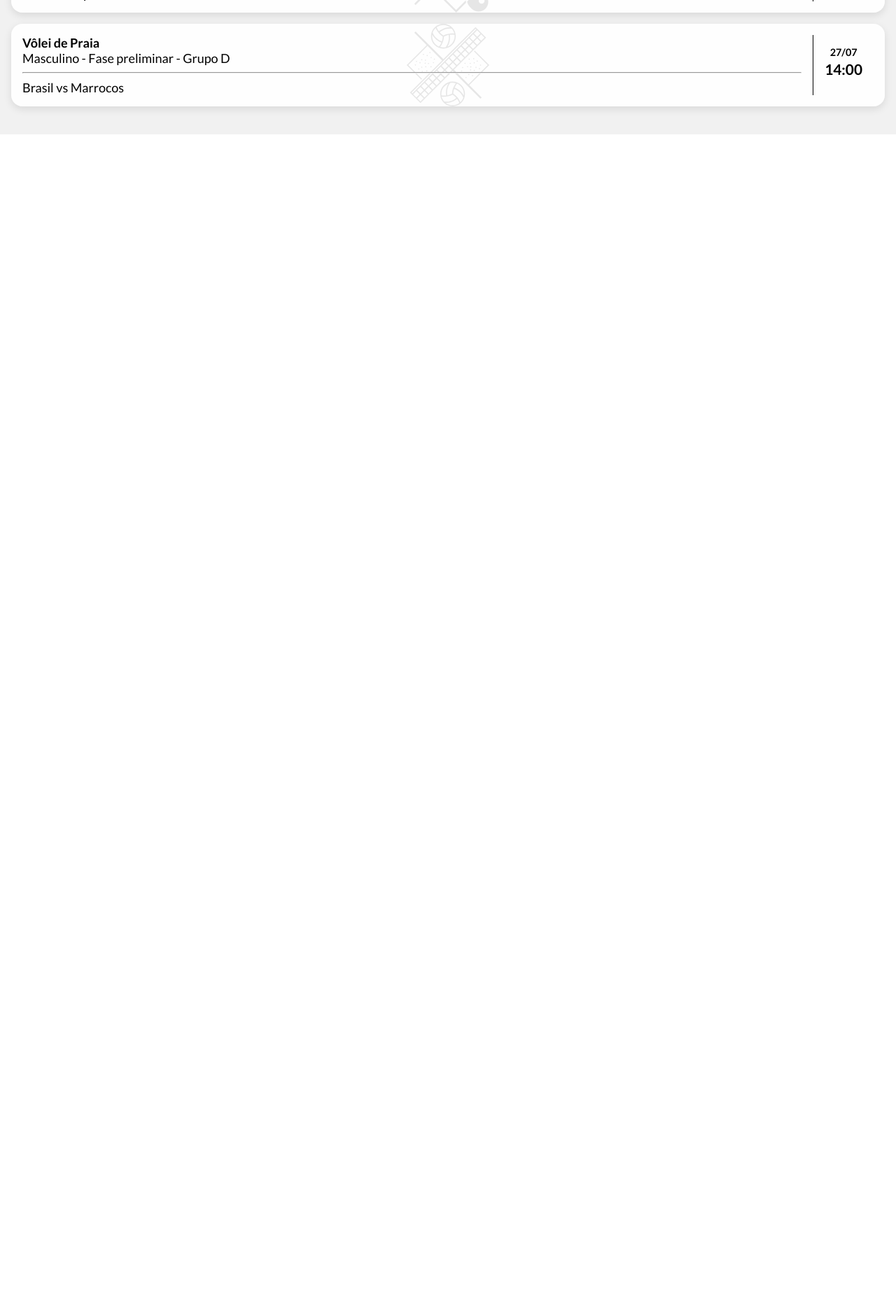
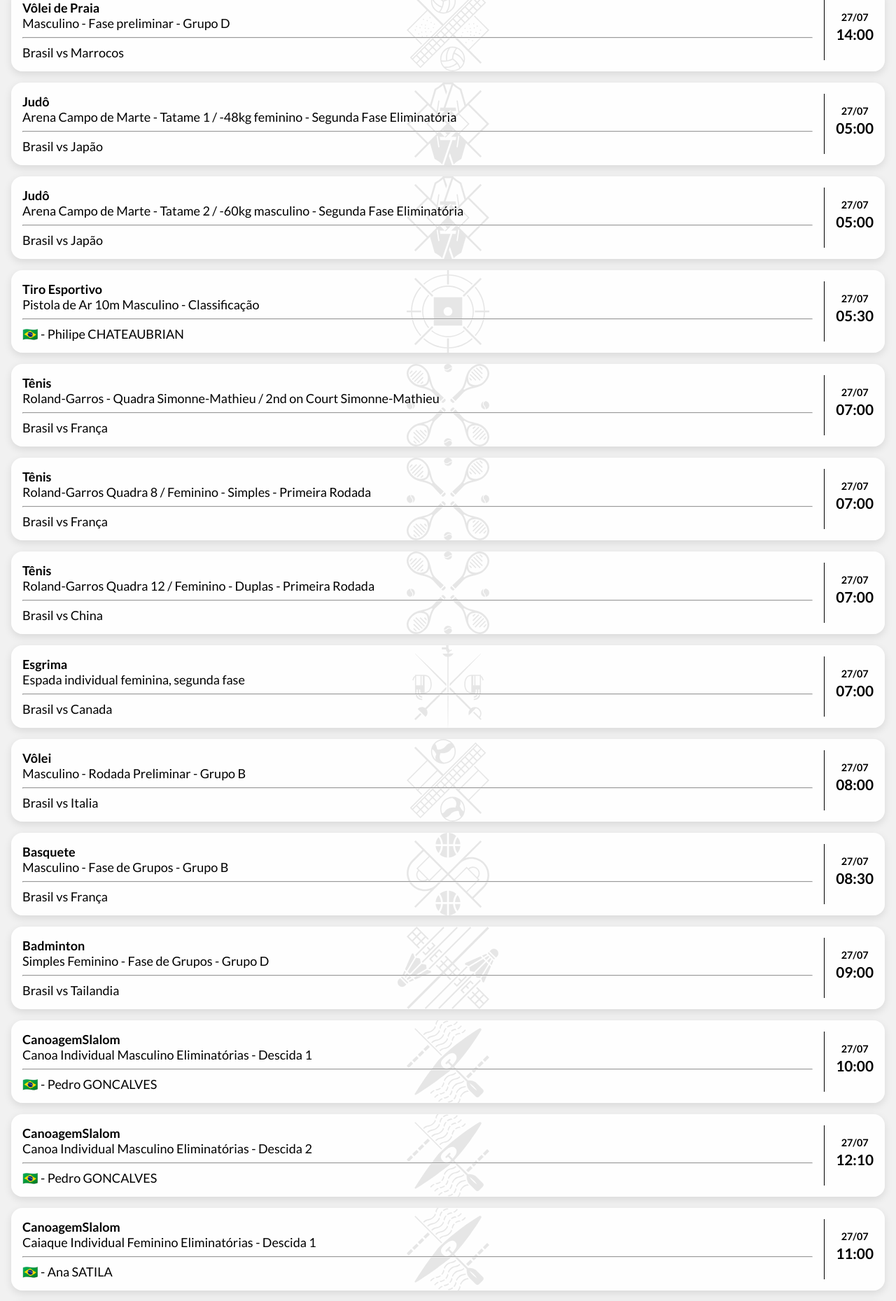
Before and after one commit to josecatalani/olym, a React (Create React App) app: page / in a window 1280 px wide. Shown: the part 800-2659 px from the top of the page at 70% size. Before the commit the page ends 992 px from the top, so only its background shows below. Built offline with nearby package versions, Linux system fonts and the light colour scheme.

Commit message:
feat: more games

```diff
--- a/src/components/Header.css
+++ b/src/components/Header.css
@@ -1,12 +1,3 @@
-.Header input {
-    border: 0;
-    display: block;
-    border-radius: 1rem;
-    padding: 1rem;
-    width: 100%;
-    font-size: 1rem;
-}
-
 .FilterPills {
     padding: 1rem;
     margin-bottom: 0;
--- a/src/components/Listing.css
+++ b/src/components/Listing.css
@@ -22,7 +22,7 @@
 }
 
 .ListingItem > div:last-child {
-    padding: 1rem;
+    padding: 1rem 0 1rem 1rem;
     text-align: center;
     border-left: 1px solid #000;
 }
@@ -40,15 +40,53 @@
     margin: 0;
 }
 
+.ListingItemNotFound {
+    text-align: center;
+
+}
+
 .ListingItem.atletismo {background-image: linear-gradient(rgba(255, 255, 255, 0.9), rgba(255, 255, 255, 0.9)), url(../icons/atletismo.svg);}
+.ListingItem.badminton {background-image: linear-gradient(rgba(255, 255, 255, 0.9), rgba(255, 255, 255, 0.9)), url(../icons/badminton.svg);}
+.ListingItem.basquete_3x3 {background-image: linear-gradient(rgba(255, 255, 255, 0.9), rgba(255, 255, 255, 0.9)), url(../icons/basquete_3x3.svg);}
+.ListingItem.basquete {background-image: linear-gradient(rgba(255, 255, 255, 0.9), rgba(255, 255, 255, 0.9)), url(../icons/basquete.svg);}
+.ListingItem.boxe {background-image: linear-gradient(rgba(255, 255, 255, 0.9), rgba(255, 255, 255, 0.9)), url(../icons/boxe.svg);}
+.ListingItem.breaking {background-image: linear-gradient(rgba(255, 255, 255, 0.9), rgba(255, 255, 255, 0.9)), url(../icons/breaking.svg);}
+.ListingItem.canoagemslalom {background-image: linear-gradient(rgba(255, 255, 255, 0.9), rgba(255, 255, 255, 0.9)), url(../icons/canoagem_slalom.svg);}
+.ListingItem.canoagemvelocidade {background-image: linear-gradient(rgba(255, 255, 255, 0.9), rgba(255, 255, 255, 0.9)), url(../icons/canoagem_velocidade.svg);}
+.ListingItem.ciclismobmxfreestyle {background-image: linear-gradient(rgba(255, 255, 255, 0.9), rgba(255, 255, 255, 0.9)), url(../icons/ciclismo_bmx_freestyle.svg);}
+.ListingItem.ciclismobmxracing {background-image: linear-gradient(rgba(255, 255, 255, 0.9), rgba(255, 255, 255, 0.9)), url(../icons/ciclismo_bmx_racing.svg);}
+.ListingItem.ciclismodepista {background-image: linear-gradient(rgba(255, 255, 255, 0.9), rgba(255, 255, 255, 0.9)), url(../icons/ciclismo_de_pista.svg);}
+.ListingItem.ciclismomountainbike {background-image: linear-gradient(rgba(255, 255, 255, 0.9), rgba(255, 255, 255, 0.9)), url(../icons/ciclismo_mountain_bike.svg);}
+.ListingItem.escaladaesportiva {background-image: linear-gradient(rgba(255, 255, 255, 0.9), rgba(255, 255, 255, 0.9)), url(../icons/escalada_esportiva.svg);}
+.ListingItem.esgrima {background-image: linear-gradient(rgba(255, 255, 255, 0.9), rgba(255, 255, 255, 0.9)), url(../icons/esgrima.svg);}
+.ListingItem.futebol {background-image: linear-gradient(rgba(255, 255, 255, 0.9), rgba(255, 255, 255, 0.9)), url(../icons/futebol.svg);}
+.ListingItem.ginasticaartistica {background-image: linear-gradient(rgba(255, 255, 255, 0.9), rgba(255, 255, 255, 0.9)), url(../icons/ginastica_artistica.svg);}
+.ListingItem.ginasticadetrampolim {background-image: linear-gradient(rgba(255, 255, 255, 0.9), rgba(255, 255, 255, 0.9)), url(../icons/ginastica_de_trampolim.svg);}
+.ListingItem.ginasticaritmica {background-image: linear-gradient(rgba(255, 255, 255, 0.9), rgba(255, 255, 255, 0.9)), url(../icons/ginastica_ritmica.svg);}
+.ListingItem.golf {background-image: linear-gradient(rgba(255, 255, 255, 0.9), rgba(255, 255, 255, 0.9)), url(../icons/golf.svg);}
+.ListingItem.hipismo {background-image: linear-gradient(rgba(255, 255, 255, 0.9), rgba(255, 255, 255, 0.9)), url(../icons/hipismo.svg);}
+.ListingItem.hoqueisobregrama {background-image: linear-gradient(rgba(255, 255, 255, 0.9), rgba(255, 255, 255, 0.9)), url(../icons/hoquei_sobre_grama.svg);}
+.ListingItem.judo {background-image: linear-gradient(rgba(255, 255, 255, 0.9), rgba(255, 255, 255, 0.9)), url(../icons/judo.svg);}
+.ListingItem.levantamentodepeso {background-image: linear-gradient(rgba(255, 255, 255, 0.9), rgba(255, 255, 255, 0.9)), url(../icons/levantamento_de_peso.svg);}
+.ListingItem.luta {background-image: linear-gradient(rgba(255, 255, 255, 0.9), rgba(255, 255, 255, 0.9)), url(../icons/luta.svg);}
+.ListingItem.maratonaaquatica {background-image: linear-gradient(rgba(255, 255, 255, 0.9), rgba(255, 255, 255, 0.9)), url(../icons/maratona_aquatica.svg);}
+.ListingItem.nadoartistico {background-image: linear-gradient(rgba(255, 255, 255, 0.9), rgba(255, 255, 255, 0.9)), url(../icons/nado_artistico.svg);}
+.ListingItem.natacao {background-image: linear-gradient(rgba(255, 255, 255, 0.9), rgba(255, 255, 255, 0.9)), url(../icons/natacao.svg);}
+.ListingItem.pentatlomoderno {background-image: linear-gradient(rgba(255, 255, 255, 0.9), rgba(255, 255, 255, 0.9)), url(../icons/pentatlo_moderno.svg);}
+.ListingItem.poloaquatico {background-image: linear-gradient(rgba(255, 255, 255, 0.9), rgba(255, 255, 255, 0.9)), url(../icons/polo_aquatico.svg);}
+.ListingItem.remo {background-image: linear-gradient(rgba(255, 255, 255, 0.9), rgba(255, 255, 255, 0.9)), url(../icons/remo.svg);}
+.ListingItem.rugbysevens {background-image: linear-gradient(rgba(255, 255, 255, 0.9), rgba(255, 255, 255, 0.9)), url(../icons/rugby_sevens.svg);}
+.ListingItem.saltosornamentais {background-image: linear-gradient(rgba(255, 255, 255, 0.9), rgba(255, 255, 255, 0.9)), url(../icons/saltos_ornamentais.svg);}
+.ListingItem.skate {background-image: linear-gradient(rgba(255, 255, 255, 0.9), rgba(255, 255, 255, 0.9)), url(../icons/skate.svg);}
+.ListingItem.surf {background-image: linear-gradient(rgba(255, 255, 255, 0.9), rgba(255, 255, 255, 0.9)), url(../icons/surf.svg);}
+.ListingItem.taekwondo {background-image: linear-gradient(rgba(255, 255, 255, 0.9), rgba(255, 255, 255, 0.9)), url(../icons/taekwondo.svg);}
+.ListingItem.tenisdemesa {background-image: linear-gradient(rgba(255, 255, 255, 0.9), rgba(255, 255, 255, 0.9)), url(../icons/tenis_de_mesa.svg);}
+.ListingItem.tenis {background-image: linear-gradient(rgba(255, 255, 255, 0.9), rgba(255, 255, 255, 0.9)), url(../icons/tenis.svg);}
 .ListingItem.tiroaoarco {background-image: linear-gradient(rgba(255, 255, 255, 0.9), rgba(255, 255, 255, 0.9)), url(../icons/tiro_com_arco.svg);}
-.ListingItem.handebol {background-image: linear-gradient(rgba(255, 255, 255, 0.9), rgba(255, 255, 255, 0.9)), url(../icons/handebol.svg);}
-.ListingItem.futebol {background-image: linear-gradient(rgba(255, 255, 255, 0.9), rgba(255, 255, 255, 0.9)), url(../icons/futebol.svg);}
 .ListingItem.tiroesportivo {background-image: linear-gradient(rgba(255, 255, 255, 0.9), rgba(255, 255, 255, 0.9)), url(../icons/tiro_esportivo.svg);}
+.ListingItem.triatlo {background-image: linear-gradient(rgba(255, 255, 255, 0.9), rgba(255, 255, 255, 0.9)), url(../icons/triatlo.svg);}
+.ListingItem.vela {background-image: linear-gradient(rgba(255, 255, 255, 0.9), rgba(255, 255, 255, 0.9)), url(../icons/vela.svg);}
 .ListingItem.volei {background-image: linear-gradient(rgba(255, 255, 255, 0.9), rgba(255, 255, 255, 0.9)), url(../icons/volei.svg);}
-.ListingItem.badminton {background-image: linear-gradient(rgba(255, 255, 255, 0.9), rgba(255, 255, 255, 0.9)), url(../icons/badminton.svg);}
-.ListingItem.basquete {background-image: linear-gradient(rgba(255, 255, 255, 0.9), rgba(255, 255, 255, 0.9)), url(../icons/basquete.svg);}
-.ListingItem.tenisdemesa {background-image: linear-gradient(rgba(255, 255, 255, 0.9), rgba(255, 255, 255, 0.9)), url(../icons/tenis_de_mesa.svg);}
 .ListingItem.voleidepraia {background-image: linear-gradient(rgba(255, 255, 255, 0.9), rgba(255, 255, 255, 0.9)), url(../icons/volei_de_praia.svg);}
 
 .LiveCircleHolder {
--- a/src/components/Listing.tsx
+++ b/src/components/Listing.tsx
@@ -45,7 +45,7 @@ const Item = ({ date, discipline, player, against, stage, isLiveGame}: Game & {i
 
 const Listing = () => {
     /* @ts-ignore */
-    const { state, setState } = useContext(AppContext);
+    const { state } = useContext(AppContext);
     return (
         <>
             <ul className='ListingList'>
@@ -58,7 +58,7 @@ const Listing = () => {
                 {
                     state.games.length > 0
                         ? state.games.map((game: Game, idx: any) => <Item {...game}/>)
-                        : <div>Nenhum joguinho hoje :(</div>
+                        : <li className='ListingItemNotFound'><p>Nenhum joguinho.</p></li>
                 }
             </ul>
         </>
--- a/src/constants/games.ts
+++ b/src/constants/games.ts
@@ -1,4 +1,100 @@
 import { Disciplines, Game, Nation } from "./types";
+
+const July27Games: Game[] = [{
+    discipline: Disciplines.Judo,
+    stage: "Arena Campo de Marte - Tatame 1 / -48kg feminino - Segunda Fase Eliminatória",
+    date: new Date(2024, 6, 27, 5, 0, 0),
+    against: Nation.Japao,
+}, {
+    discipline: Disciplines.Judo,
+    stage: "Arena Campo de Marte - Tatame 2 / -60kg masculino - Segunda Fase Eliminatória",
+    date: new Date(2024, 6, 27, 5, 0, 0),
+    against: Nation.Japao,
+}, {
+    discipline: Disciplines.TiroEsportivo,
+    stage: "Pistola de Ar 10m Masculino - Classificação",
+    date: new Date(2024, 6, 27, 5, 30, 0),
+    player: "Philipe CHATEAUBRIAN"
+}, {
+    discipline: Disciplines.Tenis,
+    stage: "Roland-Garros - Quadra Simonne-Mathieu / 2nd on Court Simonne-Mathieu",
+    date: new Date(2024, 6, 27, 7, 0, 0),
+    player: "Philipe CHATEAUBRIAN",
+    against: Nation.França,
+    againstWho: "Varvara GRACHEVA",
+}, {
+    discipline: Disciplines.Tenis,
+    stage: "Roland-Garros Quadra 8 / Feminino - Simples - Primeira Rodada",
+    date: new Date(2024, 6, 27, 7, 0, 0),
+    player: "Laura PIGOSSI",
+    against: Nation.França,
+    againstWho: "Dayana YASTREMSKA",
+}, {
+    discipline: Disciplines.Tenis,
+    stage: "Roland-Garros Quadra 12 / Feminino - Duplas - Primeira Rodada",
+    date: new Date(2024, 6, 27, 7, 0, 0),
+    player: "HADDAD MAIA/STEFANI",
+    against: Nation.China,
+    againstWho: "YUAN/ZHANG",
+}, {
+    discipline: Disciplines.Esgrima,
+    stage: "Espada individual feminina, segunda fase",
+    date: new Date(2024, 6, 27, 7, 0, 0),
+    player: "Nathalie MOELLHAUSEN",
+    against: Nation.Canada,
+    againstWho: "Ruien XIAO",
+}, {
+    discipline: Disciplines.Volei,
+    stage: "Masculino - Rodada Preliminar - Grupo B",
+    date: new Date(2024, 6, 27, 8, 0, 0),
+    against: Nation.Italia,
+}, {
+    discipline: Disciplines.Basquete,
+    stage: "Masculino - Fase de Grupos - Grupo B",
+    date: new Date(2024, 6, 27, 8, 30, 0),
+    against: Nation.França,
+}, {
+    discipline: Disciplines.Badminton,
+    stage: "Simples Feminino - Fase de Grupos - Grupo D",
+    date: new Date(2024, 6, 27, 9, 0, 0),
+    against: Nation.Tailandia,
+    againstWho: "Supanida KATETHONG",
+    player: "Juliana VIANA VIERA"
+}, {
+    discipline: Disciplines.CanoagemSlalom,
+    stage: "Canoa Individual Masculino Eliminatórias - Descida 1",
+    date: new Date(2024, 6, 27, 10, 0, 0),
+    player: "Pedro GONCALVES"
+}, {
+    discipline: Disciplines.CanoagemSlalom,
+    stage: "Canoa Individual Masculino Eliminatórias - Descida 2",
+    date: new Date(2024, 6, 27, 12, 10, 0),
+    player: "Pedro GONCALVES"
+}, {
+    discipline: Disciplines.CanoagemSlalom,
+    stage: "Caiaque Individual Feminino Eliminatórias - Descida 1",
+    date: new Date(2024, 6, 27, 11, 0, 0),
+    player: "Ana SATILA"
+}, {
+    discipline: Disciplines.CanoagemSlalom,
+    stage: "Caiaque Individual Feminino Eliminatórias - Descida 2",
+    date: new Date(2024, 6, 27, 13, 10, 0),
+    player: "Ana SATILA"
+}, {
+    discipline: Disciplines.TenisDeMesa,
+    stage: "Duplas mistas - Oitavas de final",
+    date: new Date(2024, 6, 27, 12, 15, 0),
+    player: "ISHIY/TAKAHASHI",
+    against: Nation.Espanha,
+    againstWho: "ROBLES/XIAO"
+}, {
+    discipline: Disciplines.VoleiDePraia,
+    stage: "Masculino - Fase preliminar - Grupo D",
+    date: new Date(2024, 6, 27, 14, 0, 0),
+    player: "GEORGE/ANDRE",
+    against: Nation.Marrocos,
+    againstWho: "ABICHA/ELGRAOUI"
+}]
 
 export const games: Game[] = [{
     discipline: Disciplines.TiroAoArco,
@@ -50,4 +146,6 @@ export const games: Game[] = [{
     stage: "Masculino - Fase preliminar - Grupo D",
     against: Nation.Marrocos,
     date: new Date(2024, 6, 27, 14, 0, 0),
-}]
+},
+...July27Games
+]
--- a/src/constants/types.ts
+++ b/src/constants/types.ts
@@ -8,6 +8,10 @@ export enum Disciplines {
     Basquete = "Basquete",
     TenisDeMesa = "Tênis de Mesa",
     VoleiDePraia = "Vôlei de Praia",
+    Judo = "Judô",
+    Tenis = "Tênis",
+    Esgrima = "Esgrima",
+    CanoagemSlalom = "CanoagemSlalom",
 }
 
 export enum Nation {
@@ -17,6 +21,10 @@ export enum Nation {
     Tailandia = "Tailandia",
     França = "França",
     Marrocos = "Marrocos",
+    Japao = "Japão",
+    Ucrania = "Ucrânia",
+    China = "China",
+    Canada = "Canada"
 }
 
 export type Game = {
@@ -25,6 +33,7 @@ export type Game = {
     discipline: Disciplines;
     stage?: string;
     against?: Nation,
+    againstWho?: string,
     date: Date;
 }
 
```
Also changed, not shown: src/components/Header.tsx (+0 -11 lines).
